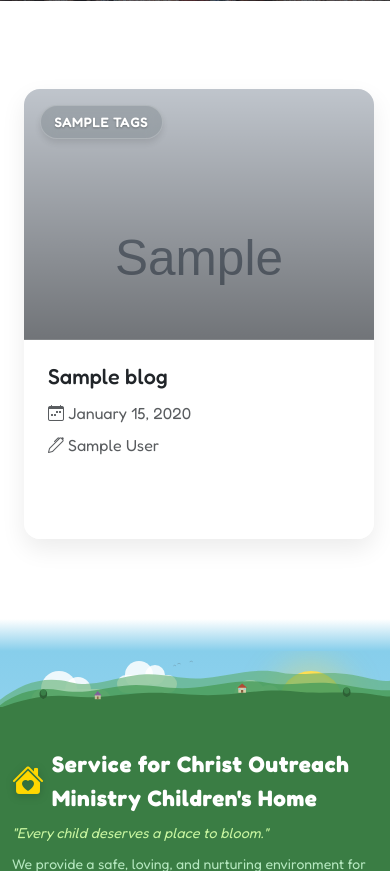
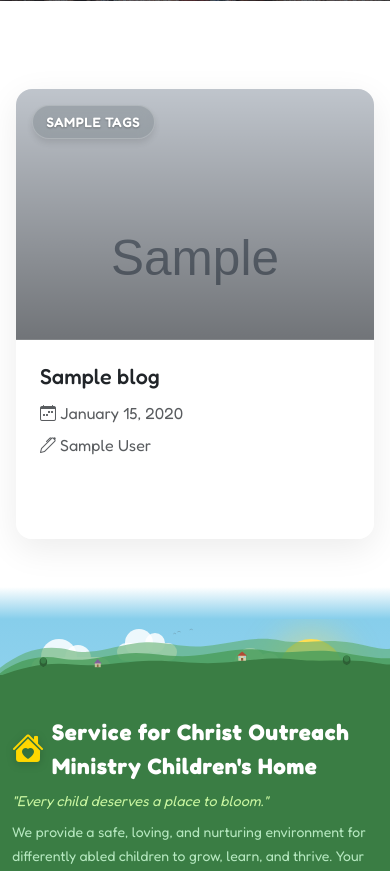
Before and after one commit to mbvgua/scom, a FastAPI app: template templates/blog_list.html in a window 390 px wide. Shown: the part 505-1376 px from the top of the page. Run offline with FastAPI, Linux system fonts and the light colour scheme; the template is opened without the code that fills it: most values are stand-ins (such as "Sample title", 1, 10 or a date in 2020); grey boxes marked "Sample" are stand-in pictures; parts of the project's set-up code (start-up, migrations or seed data) failed here and were passed over; some web fonts are replaced.

Commit message:
feat: made blog listing sections responsive
CHANGES:
- made the bloglisting section preoperly responsive on mobile devices.
  it no longer crosses the viewport diagonally

```diff
--- a/static/css/style.css
+++ b/static/css/style.css
@@ -323,12 +323,19 @@ body {
   border-color: rgba(43, 108, 176, 0.1);
 }
 
+.blog-section {
+  width: 100%;
+  overflow: hidden;
+}
 .blog-section .blog-grid {
   display: grid;
-  grid-template-columns: repeat(auto-fit, minmax(350px, 1fr));
+  grid-template-columns: repeat(auto-fit, minmax(min(100%, 350px), 1fr));
   gap: 1.5rem;
   max-width: 1200px;
+  width: 100%;
   margin: 0 auto;
+  padding: 0 1rem;
+  box-sizing: border-box;
 }
 
 .blog-card {
@@ -336,7 +343,7 @@ body {
   height: 450px;
   border-radius: 16px;
   overflow: hidden;
-  box-shadow: 0 10px 25px rgba(0, 0, 0, 0.08);
+  box-shadow: 0 10px 35px rgba(0, 0, 0, 0.08);
   background-color: #ffffff;
   transition: transform 0.3s cubic-bezier(0.25, 0.8, 0.25, 1), box-shadow 0.3s cubic-bezier(0.25, 0.8, 0.25, 1);
 }
@@ -561,15 +568,23 @@ body {
  ***************************
 */
 .blog-main {
-  background-color: #f8fafc;
-  padding: 3rem 1.5rem 5rem;
-  max-width: 1200px;
-  margin: 0 auto;
+  width: 100%;
+  overflow: hidden;
 }
 .blog-main__grid {
   display: grid;
-  grid-template-columns: repeat(auto-fill, minmax(350px, 1fr));
-  gap: 1rem;
+  grid-template-columns: repeat(auto-fit, minmax(min(100%, 350px), 1fr));
+  gap: 1.5rem;
+  max-width: 1200px;
+  width: 100%;
+  margin: 0 auto;
+  padding: 0 1rem;
+  box-sizing: border-box;
+}
+@media (min-width: 992px) {
+  .blog-main__grid {
+    grid-template-columns: repeat(3, 1fr);
+  }
 }
 
 .blog-hero__categories {
--- a/static/css/style.scss
+++ b/static/css/style.scss
@@ -435,22 +435,28 @@ body {
 
 // blog section
 .blog-section {
+  width: 100%;
+  overflow: hidden; // Prevents stray elements from bleeding past the viewport border
+
   .blog-grid {
     display: grid;
-    grid-template-columns: repeat(auto-fit, minmax(350px, 1fr));
+    // Limits column minimum size to 100% of container width on screens narrower than 350px
+    grid-template-columns: repeat(auto-fit, minmax(min(100%, 350px), 1fr));
     gap: 1.5rem;
     max-width: 1200px;
+    width: 100%;
     margin: 0 auto;
-  }
-}
-
+    padding: 0 1rem; // Ensures cards don't touch screen edges on mobile
+    box-sizing: border-box;
+  }
+}
 
 .blog-card {
   position: relative;
   height: 450px;
   border-radius: 16px;
   overflow: hidden;
-  box-shadow: 0 10px 25px rgba(0, 0, 0, 0.08);
+  box-shadow: 0 10px 35px rgba(0, 0, 0, 0.08);
   background-color: $white;
   transition: transform 0.3s cubic-bezier(0.25, 0.8, 0.25, 1),
     box-shadow 0.3s cubic-bezier(0.25, 0.8, 0.25, 1);
@@ -745,21 +751,27 @@ body {
 */
 // Blog Listing Section below the Hero
 .blog-main {
-  background-color: #f8fafc;
-  padding: 3rem 1.5rem 5rem;
-  max-width: 1200px;
-  margin: 0 auto;
+  width: 100%;
+  overflow: hidden;
 
   &__grid {
     display: grid;
-    grid-template-columns: repeat(auto-fill, minmax(350px, 1fr));
-    gap: 1rem;
-  }
-
+    grid-template-columns: repeat(auto-fit, minmax(min(100%, 350px), 1fr));
+    gap: 1.5rem;
+    max-width: 1200px;
+    width: 100%;
+    margin: 0 auto;
+    padding: 0 1rem;
+    box-sizing: border-box;
+
+    // Lock to exactly 3 columns once we're safely past tablet width
+    @media (min-width: 992px) {
+      grid-template-columns: repeat(3, 1fr);
+    }
+  }
 }
 
 .blog-hero {
-
   // Category Filter Pills
   &__categories {
     display: flex;
--- a/templates/blog_list.html
+++ b/templates/blog_list.html
@@ -33,22 +33,22 @@
     <!-- END MINI HEADER SECTION -->
 
     <!-- start blog list section -->
-    <main class="blog-main bg-white">
+    <main class="blog-main bg-white py-5">
         {% if blogs %}
             <div class="blog-main__grid">
             {% for blog in blogs %}
 
                 <article class="blog-card">
                     <div class="blog-card__image-wrapper">
-                        <span class="blog-card__badge bg-secondary">{{blog.tags}}</span>
+                        <span class="blog-card__badge">{{blog.tags}}</span>
                         <img src="{{ blog.image }}" alt="{{ blog.title }}" class="blog-card__image" />
                     </div>
 
                     <div class="blog-card__content">
                         <h4 class="blog-card__title ">
-                            <a class="text-dark"
-                               href="{{ url_for('blog_post', slug=blog.slug) }}"
-                               style="text-decoration:none;">{{ blog.title }}</a>
+                            <a class="text-dark" href="{{ url_for('blog_post', slug=blog.slug) }}" style="text-decoration:none;">
+                                {{ blog.title }}
+                            </a>
                         </h4>
                         <div class="blog-card__meta">
                             <span class="text-muted">
```
Also changed, not shown: templates/home.html (+8 -6 lines), 1 other file.
